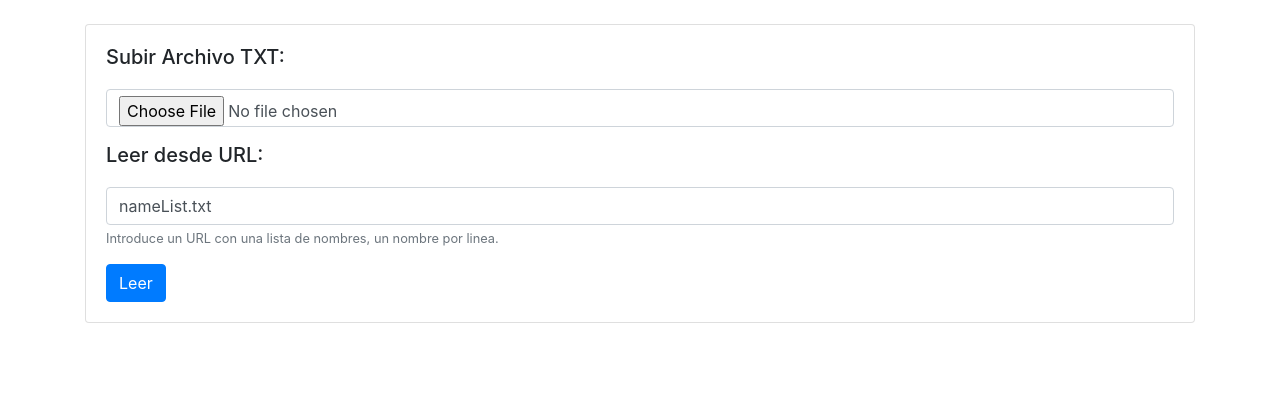
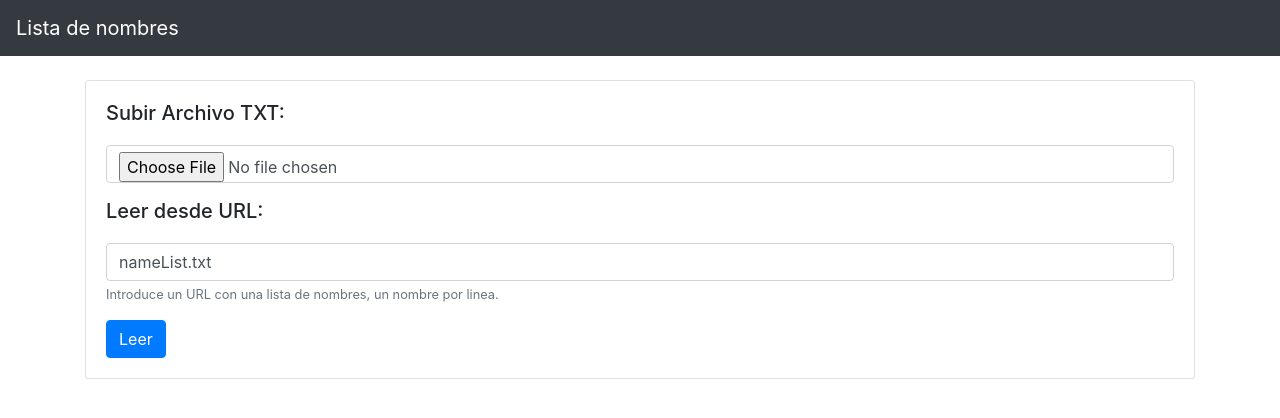
Before and after one commit to A16016344/AS-TextSort, a plain HTML site: page index.html in a window 1280 px wide. Drawn offline with nearby package versions, Linux system fonts and the light colour scheme.

Commit message:
Se añade barra de titulo

```diff
--- a/index.html
+++ b/index.html
@@ -11,6 +11,9 @@
     <style>
          .capitalize { text-transform: capitalize; }
     </style>
+    <nav class="navbar navbar-expand-lg navbar-dark bg-dark">
+        <a class="navbar-brand">Lista de nombres</a>
+    </nav>
     <div class="container">
         <br>
         <form class="card" id="input-card">
```
